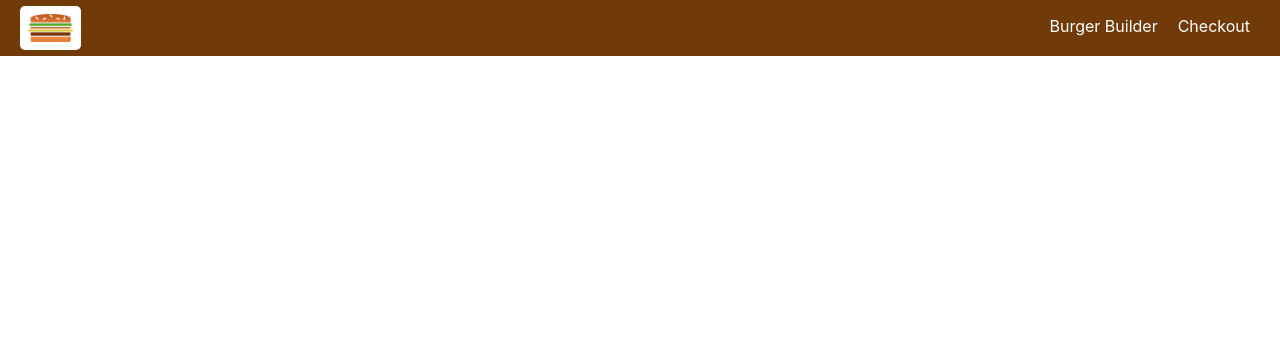
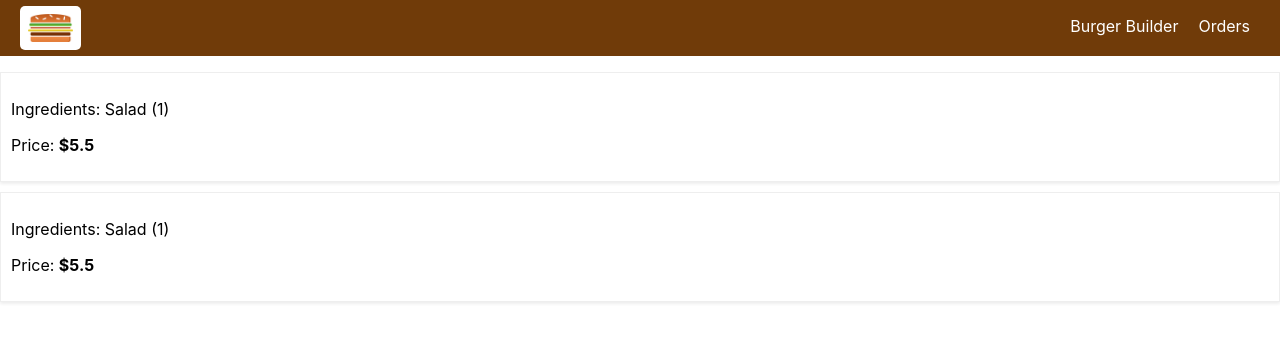
Before and after one commit to C-Shi/burger-builder, a React (Create React App) app: page /orders in a window 1280 px wide. Shown: the top 342 px of the page. Built offline with nearby package versions, Linux system fonts and the light colour scheme.

Commit message:
implement NavLink

```diff
--- a/src/App.js
+++ b/src/App.js
@@ -3,6 +3,7 @@
 import Layout from './components/Layout/Layout'
 import BurgerBuilder from './containers/BurgerBuilder/BurgerBuilder';
 import Checkout from './containers/Checkout/Checkout'
+import Orders from './containers/Orders/Orders';
 
 
 class App extends Component {
@@ -12,6 +13,7 @@
         <Layout>
           <Switch>
             <Route path="/checkout" component={Checkout} />
+            <Route path="/orders" component={Orders} />
             <Route path="/" exact component={BurgerBuilder} />
           </Switch>
         </Layout>
--- a/src/components/Navigation/NavigationItems/NavigationItems.js
+++ b/src/components/Navigation/NavigationItems/NavigationItems.js
@@ -1,14 +1,15 @@
 import React from 'react'
 import './NavigationItems.css'
+import { NavLink } from 'react-router-dom'
 
 const NavigationItems = ( props ) => {
   return (
     <ul className="NavigationItems">
       <li className="NavigationItem">
-        <a href={props.link} className={props.active ? 'active' : null}>Burger Builder</a>
+        <NavLink to={'/'} >Burger Builder</NavLink>
       </li>
       <li className="NavigationItem">
-        <a href={props.link} className={props.active ? 'active' : null}>Checkout</a>
+        <NavLink to={'/orders'} >Orders</NavLink>
       </li>
     </ul>
   )
--- /dev/null
+++ b/src/components/Order/Order.css
@@ -0,0 +1,8 @@
+.Order {
+  width: 100%;
+  border: 1px solid #eee;
+  box-shadow: 0 2px 3px #eee;
+  padding: 10px;
+  margin: 10px auto;
+  box-sizing: border-box;
+}
--- /dev/null
+++ b/src/components/Order/Order.js
@@ -0,0 +1,12 @@
+import React from 'react'
+import  './Order.css'
+
+
+const Order = (props) => (
+  <div className='Order'>
+    <p>Ingredients: Salad (1)</p>
+    <p>Price: <strong> $5.5 </strong></p>
+  </div>
+)
+
+export default Order;
--- /dev/null
+++ b/src/containers/Orders/Orders.js
@@ -0,0 +1,15 @@
+import React, { Component } from 'react';
+import Order from '../../components/Order/Order';
+
+class Orders extends Component {
+  render(){
+    return(
+      <div>
+        <Order />
+        <Order />
+      </div>
+    )
+  }
+}
+
+export default Orders
```
